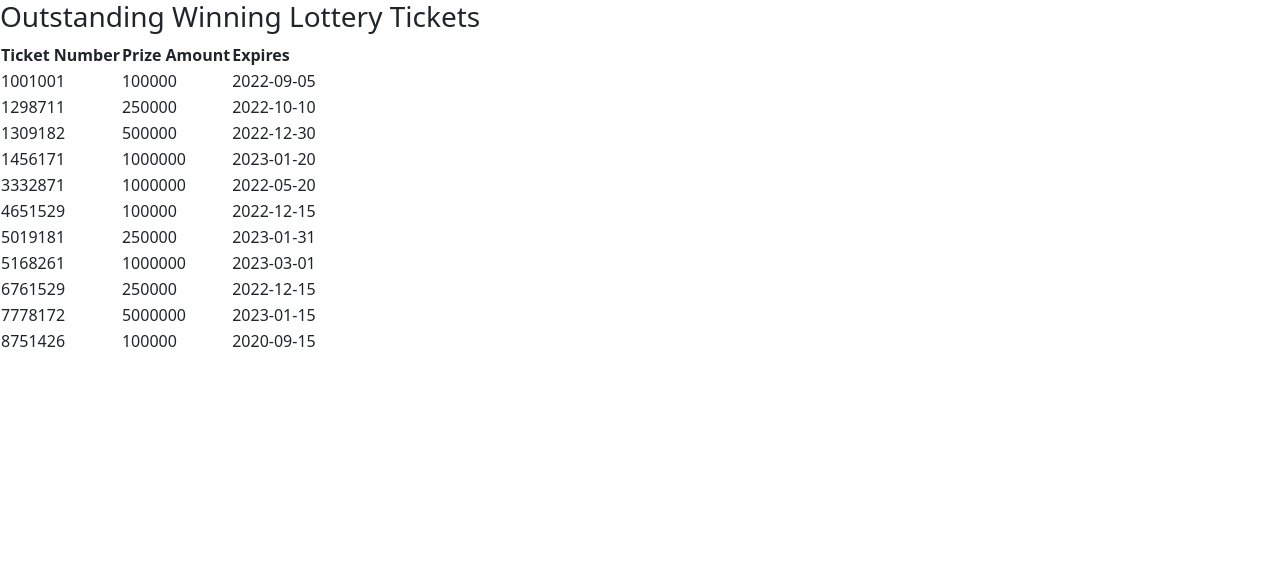
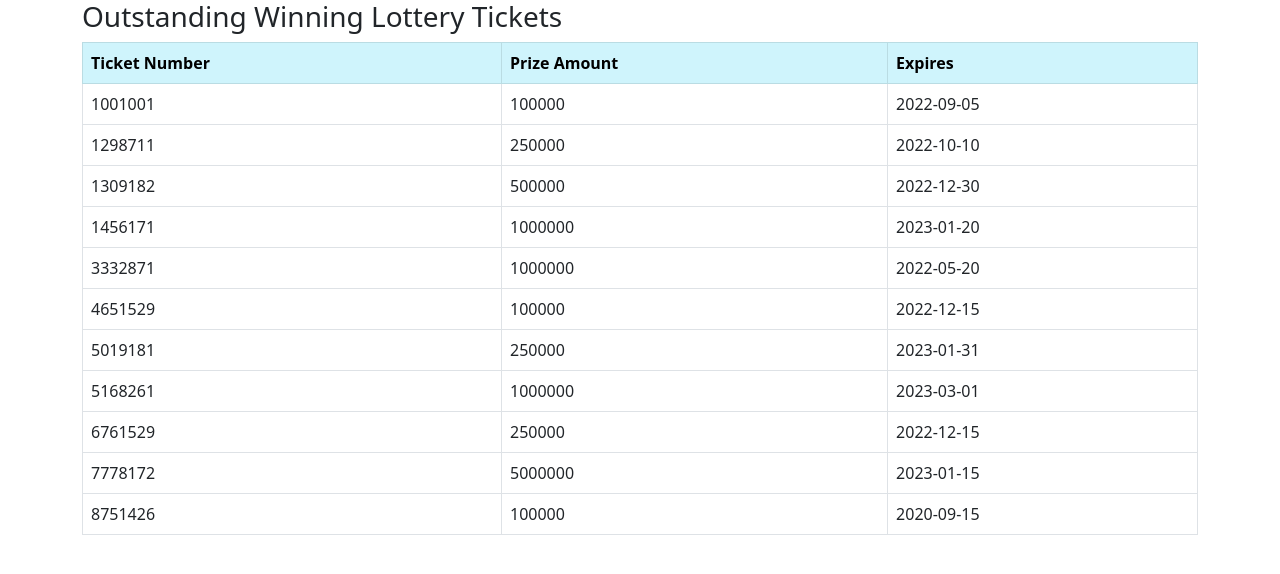
Before and after one commit to snk-99/Workbook5, a plain HTML site: page Exercises/LotteryTickets/index.html in a window 1280 px wide. Drawn offline with nearby package versions, Linux system fonts and the light colour scheme.

Commit message:
table working

```diff
--- a/Exercises/LotteryTickets/index.html
+++ b/Exercises/LotteryTickets/index.html
@@ -7,24 +7,29 @@
     <meta name="viewport" content="width=device-width, initial-scale=1.0">
     <title>Lottery Tickets</title>
     <!-- CSS only -->
-    <link href="https://cdn.jsdelivr.net/npm/bootstrap@5.2.2/dist/css/bootstrap.min.css" rel="stylesheet">
+    <link href="https://cdn.jsdelivr.net/npm/bootstrap@5.2.2/dist/css/bootstrap.min.css" rel="stylesheet"
+        integrity="sha384-Zenh87qX5JnK2Jl0vWa8Ck2rdkQ2Bzep5IDxbcnCeuOxjzrPF/et3URy9Bv1WTRi" crossorigin="anonymous">
 </head>
 
-<body>
+<body class="container">
     <h3>Outstanding Winning Lottery Tickets</h3>
-    <table id="winningTicketsTbl">
+    <table class="table table-bordered" id="winningTicketsTbl">
         <thead>
-            <tr>
+            <tr class="table-info">
                 <th>Ticket Number</th>
                 <th>Prize Amount</th>
                 <th>Expires</th>
             </tr>
+
         </thead>
         <tbody id="winningTicketsTblBody">
         </tbody>
     </table>
     <!-- JavaScript Bundle with Popper -->
-    <script src="https://cdn.jsdelivr.net/npm/bootstrap@5.2.2/dist/js/bootstrap.bundle.min.js"></script>
+    <!-- JavaScript Bundle with Popper -->
+    <script src="https://cdn.jsdelivr.net/npm/bootstrap@5.2.2/dist/js/bootstrap.bundle.min.js"
+        integrity="sha384-OERcA2EqjJCMA+/3y+gxIOqMEjwtxJY7qPCqsdltbNJuaOe923+mo//f6V8Qbsw3"
+        crossorigin="anonymous"></script>
     <script src="./scripts/main.js"></script>
 </body>
 
```
